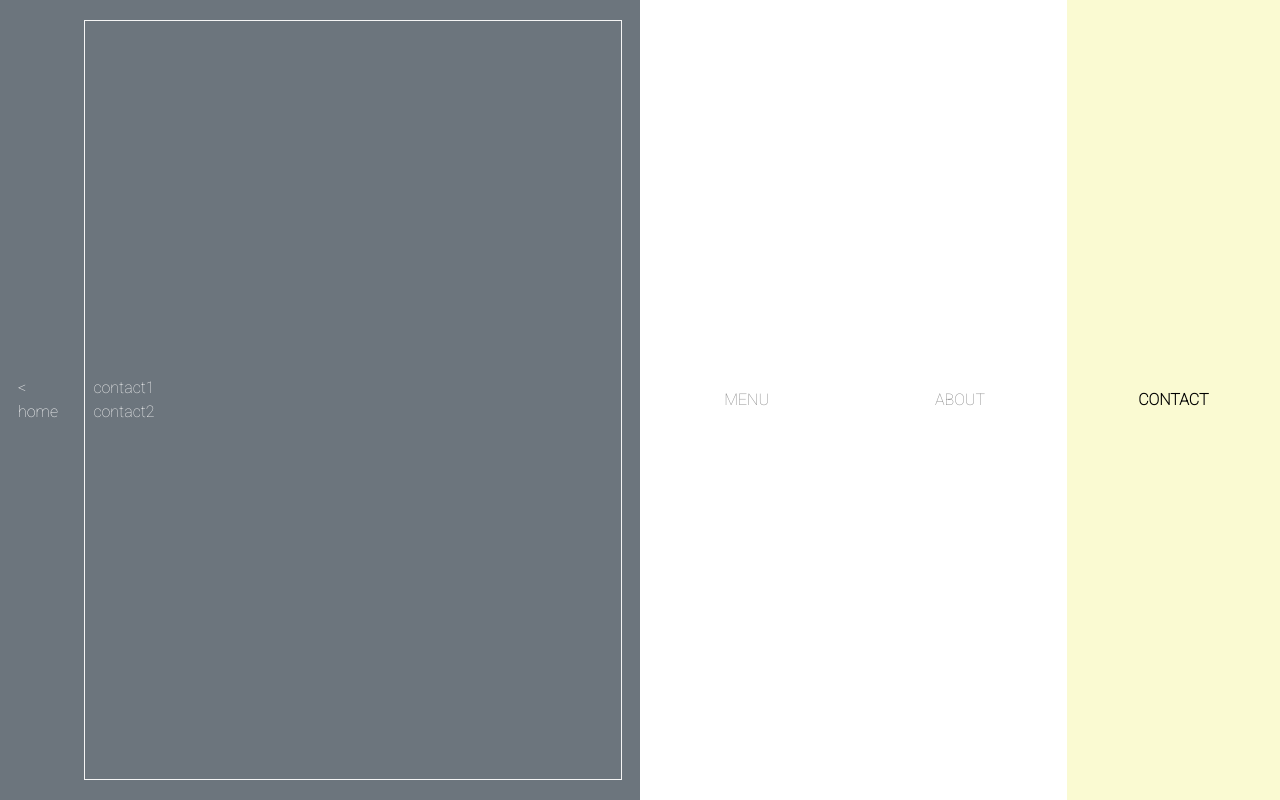
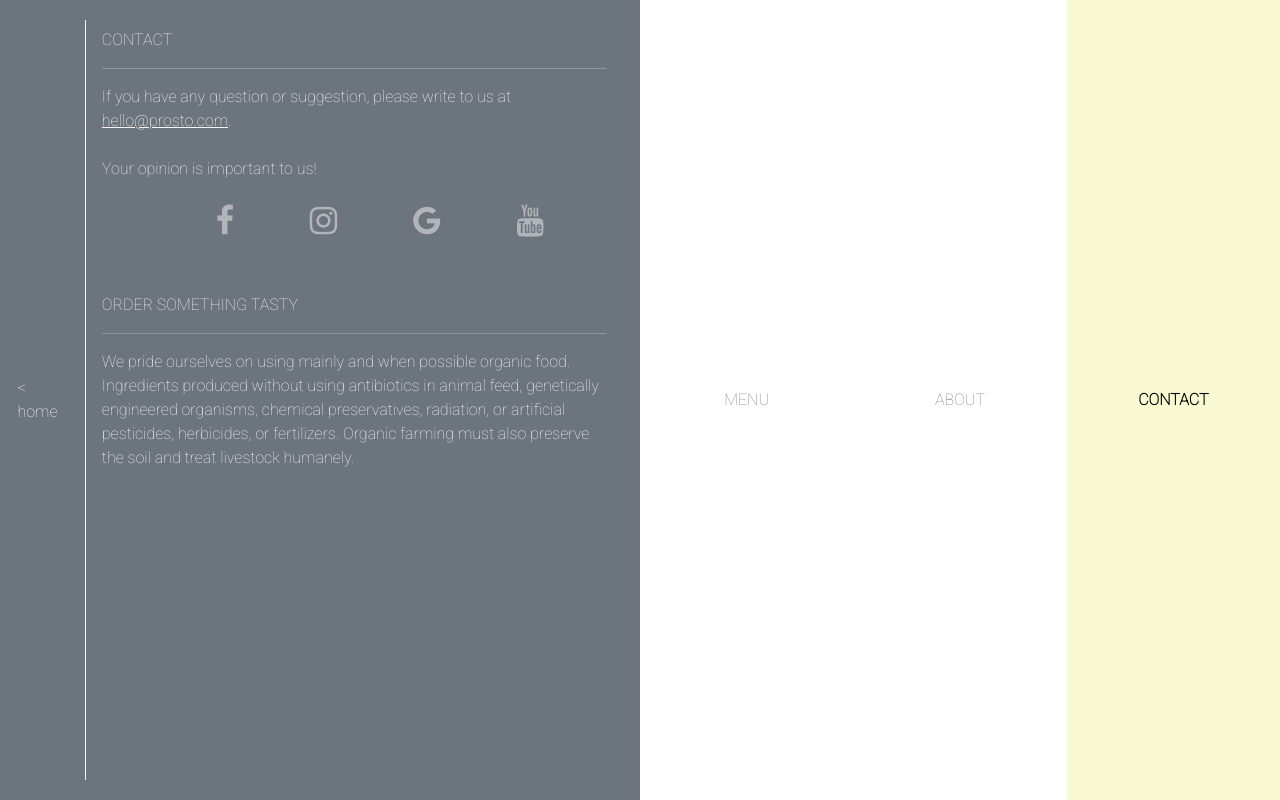
Before and after one commit to SergioTorresGarcia/Proyecto1-CartaRestaurante, a plain HTML site: page pages/contact.html in a window 1280 px wide. Drawn offline with nearby package versions, Linux system fonts and the light colour scheme; files that its build step writes are made by us from their sources.

Commit message:
change to border-left only, media contact. Form missing

```diff
--- a/css/styles.css
+++ b/css/styles.css
@@ -1,4 +1,3 @@
-
 body {
     margin: 0;
     padding: 0;
@@ -7,15 +6,15 @@ body {
 
 .altura {
     height: 100vh;
-    width:100vw;
+    width: 100vw;
 }
 
 .centered {
     display: flex;
     flex-direction: row;
-    align-items:center ;
+    align-items: center;
     justify-content: center;
-    margin:0;
+    margin: 0;
     padding: 0;
 }
 
@@ -26,32 +25,38 @@ body {
     justify-content: flex-start;
 
 }
-.right{
+
+.right {
     display: flex;
     flex-direction: row;
     align-items: center;
-    justify-content:flex-end;
+    justify-content: flex-end;
 }
 
 
 :hover {
     transition: 0.5s;
 }
+
 a div:hover {
     transition: 1s;
     color: black;
     font-weight: bolder;
-    letter-spacing:0.25em;
+    letter-spacing: 0.25em;
 }
-.prosto>div {color:whitesmoke}
+
+.prosto>div {
+    color: whitesmoke
+}
 
 
 .backButton {
     height: 100vh;
 }
+
 .backButton:hover {
     height: 100vh;
-    letter-spacing:0;
+    letter-spacing: 0;
 }
 
 
@@ -61,47 +66,76 @@ a div:hover {
     justify-content: end;
     align-items: end;
 }
+
 .foto {
     display: flex;
     flex-direction: column;
-    height:15em;
+    height: 15em;
     width: 15em;
 }
 
 a {
     text-decoration: none;
     color: gray;
+
+}
+
+.email {
+    text-decoration: underline;
+    color: whitesmoke
+}
+
+.lineIcons{
+    height: 5em;
+    width: 30em;
+    display: flex;
+    flex-direction: row;
+    justify-content: space-around;
+    align-items: center;
+
+}
+.fa {
+    font-size: 2em;
+    opacity: 0.5;
+    color: whitesmoke;
+}
+.fa:hover {
+    opacity: 1;
 }
 
 
-
 .boxText {
-    border: 0.1em solid whitesmoke;
-    color:whitesmoke;
+    border-left: 0.1em solid whitesmoke;
+    color: whitesmoke;
     height: 95vh;
     width: 42vw;
-    margin-left:1em;
+    margin-left: 1em;
     display: flex;
     flex-direction: column;
     align-items: flex-start;
     justify-content: center;
 }
+
 .up {
-    justify-content:flex-start;
+    justify-content: flex-start;
 }
+
 .textoMenu {
     display: flex;
     flex-direction: column;
     align-items: center;
-    justify-content:center;
+    justify-content: center;
 }
+
 .marginTop {
     margin-top: 2em;
 }
+
 .menu:hover {
     background-color: lightblue;
 }
-.menu2{
+
+.menu2 {
     background-color: lightblue;
     color: black;
     font-weight: bold;
@@ -110,14 +144,17 @@ a {
 .about:hover {
     background-color: rgb(231, 201, 205);
 }
+
 .about2 {
     background-color: rgb(231, 201, 205);
     color: black;
     font-weight: bold;
 }
+
 .contact:hover {
     background-color: lightgoldenrodyellow;
 }
+
 .contact2 {
     background-color: lightgoldenrodyellow;
     color: black;
--- a/pages/contact.html
+++ b/pages/contact.html
@@ -6,6 +6,8 @@
     <meta name="viewport" content="width=device-width, initial-scale=1.0">
     <title>CONTACT</title>
     <link href="https://fonts.googleapis.com/css2?family=Roboto:wght@100&display=swap" rel="stylesheet">
+    <link rel="stylesheet" href="https://cdnjs.cloudflare.com/ajax/libs/font-awesome/4.7.0/css/font-awesome.min.css">
+
 
     <link href="https://cdn.jsdelivr.net/npm/bootstrap@5.3.2/dist/css/bootstrap.min.css" rel="stylesheet"
         integrity="sha384-T3c6CoIi6uLrA9TneNEoa7RxnatzjcDSCmG1MXxSR1GAsXEV/Dwwykc2MPK8M2HN" crossorigin="anonymous">
@@ -20,15 +22,39 @@
 
     <div class="container-fluid altura">
         <div class="row h-100 logo">
-            <div class="col-12 col-md-4 col-lg-6 bg-secondary centered prosto">
+            <div class="col-12 col-md-4 col-lg-6 bg-secondary prosto">
 
                 <div class="centered">
-                    <div class="left col-1">
-                        <a href="../index.html" class="text-white centered backButton">&lt home</a>
-                    </div>
-                    <div class="boxText">
-                        <div class="ms-2">contact1</div>
-                        <div class="ms-2">contact2</div>
+                    <a href="../index.html" class="left col-1">
+                        <div class="text-white centered backButton">&lt home</div>
+                    </a>
+                    <div class="boxText up">
+                        <!-- contact text -->
+                        <div class="left row textoContact ms-1 me-1">
+                            <div class="mt-2">
+                                <div>CONTACT</div>
+                                <hr>
+                                <div>If you have any question or suggestion, please write to us at <a href="https://mail.google.com/mail/u/0/#inbox?compose=new" target="_blank" class="email">hello@prosto.com</a>.
+                                </div><br>
+                                <div>Your opinion is important to us! <br>
+                                    <div class="lineIcons"><br>
+                                        <a href="#" class="fa fa-facebook"></a>
+                                        <a href="#" class="fa fa-instagram"></a>
+                                        <a href="#" class="fa fa-google"></a>
+                                        <a href="#" class="fa fa-youtube"></a>
+                                    </div>
+                                </div>
+                            </div>
+                        </div>
+                        <!-- map -->
+                        <div class="left row textoAbout ms-1 me-1">
+                            <div class="marginTop">
+                                <div>ORDER SOMETHING TASTY</div>
+                                <hr>
+                                <div>We pride ourselves on using mainly and when possible organic food. Ingredients produced without using antibiotics in animal feed, genetically engineered organisms, chemical preservatives, radiation, or artificial pesticides, herbicides, or fertilizers. Organic farming must also preserve the soil and treat livestock humanely.</div>
+                            </div>
+
+                        </div>
                     </div>
                 </div>
             </div>
```
Also changed, not shown: pages/galery.html (+1 -1 lines).
